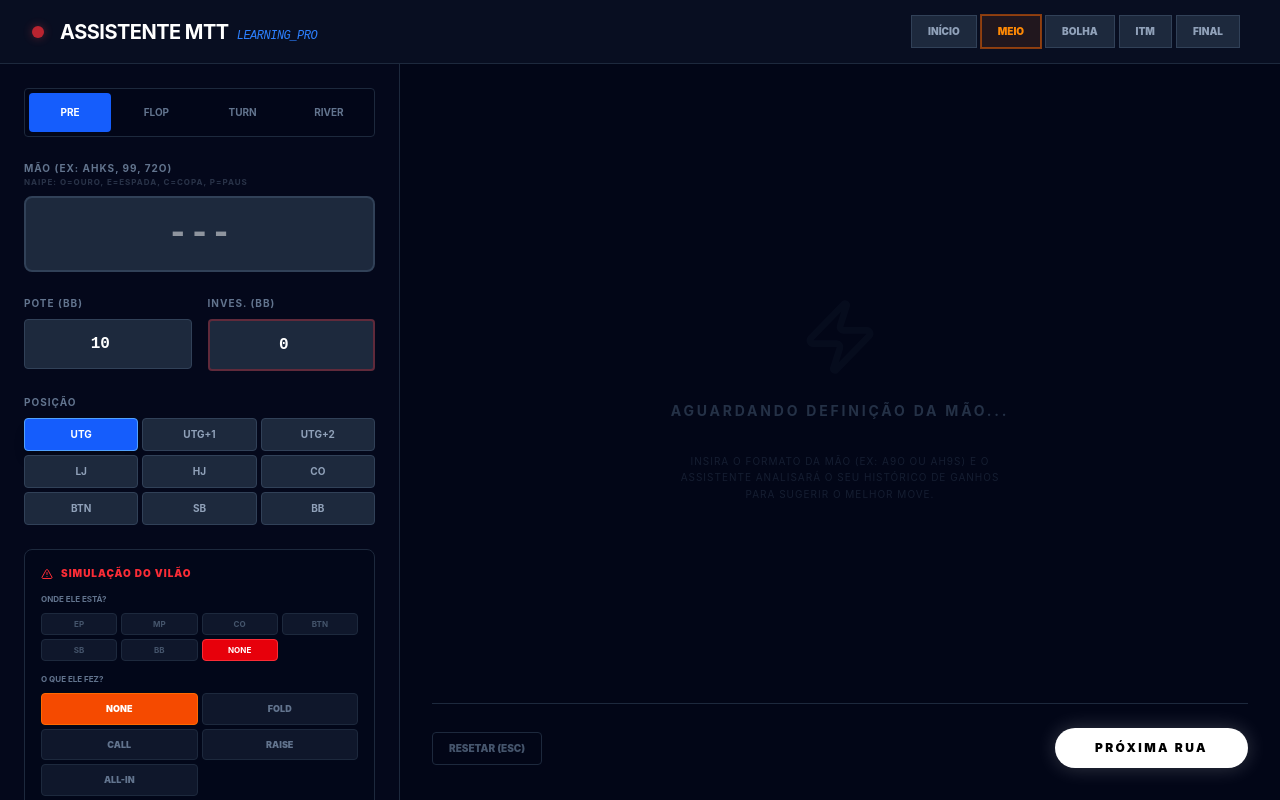
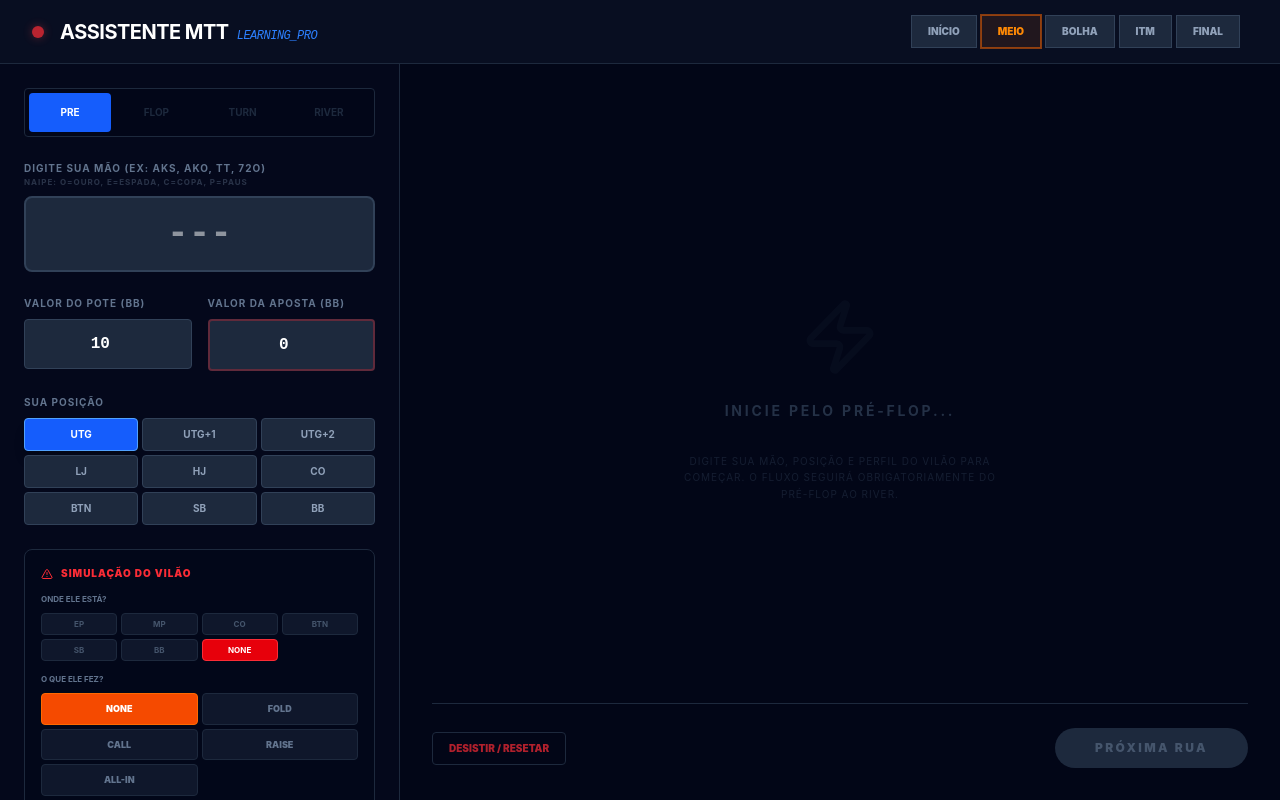
Before and after one commit to idelbrando121/MTT-Pro-Assistente, a React (Vite) app: page / in a window 1280 px wide. Built offline with nearby package versions, Linux system fonts and the light colour scheme.

Commit message:
feat: Add navigation and reset functionality
Implements handlers for advancing to the next street and resetting the hand input. This allows users to easily move through game states and clear the input fields after a hand. Also adds a keybinding for the escape key to trigger the fold/reset action.

```diff
--- a/src/App.tsx
+++ b/src/App.tsx
@@ -284,6 +284,33 @@ export default function App() {
     return evaluateMTT(hand, pos, stack, phase, pot, betToCall, fullBoard, learningData, villainPos, villainAction, villainProfile);
   }, [hand, pos, stack, phase, pot, betToCall, fullBoard, learningData, villainPos, villainAction, villainProfile]);
 
+  const canContinue = useMemo(() => {
+    if (street === 'PRE') return hand.length >= 2;
+    if (street === 'FLOP') return flop.trim().split(' ').length >= 3;
+    if (street === 'TURN') return turn.length >= 2;
+    if (street === 'RIVER') return river.length >= 2;
+    return false;
+  }, [street, hand, flop, turn, river]);
+
+  const handleNextStreet = () => {
+    if (!canContinue) return;
+    if (street === 'PRE') setStreet('FLOP');
+    else if (street === 'FLOP') setStreet('TURN');
+    else if (street === 'TURN') setStreet('RIVER');
+    setTimeout(() => inputRef.current?.focus(), 10);
+  };
+
+  const handleFold = () => {
+    setHand('');
+    setFlop('');
+    setTurn('');
+    setRiver('');
+    setStreet('PRE');
+    setBetToCall(0);
+    setVillainAction('NONE');
+    setVillainPos('NONE');
+  };
+
   const recordOutcome = (won: boolean) => {
     if (!hand) return;
     const handKey = hand.toLowerCase().replace(/[eocp]/g, 'x');
@@ -310,17 +337,16 @@ export default function App() {
         inputRef.current?.focus();
       }
       if (e.key === 'Escape') {
-        setHand('');
-        setFlop('');
-        setTurn('');
-        setRiver('');
-        setBetToCall(0);
-        setStreet('PRE');
+        handleFold();
       }
     };
     window.addEventListener('keydown', handleKeyDown);
     return () => window.removeEventListener('keydown', handleKeyDown);
   }, []);
+
+  const nextStreetLabel = street === 'PRE' ? 'CONTINUAR PARA O FLOP?' :
+                          street === 'FLOP' ? 'CONTINUAR PARA O TURN?' :
+                          street === 'TURN' ? 'CONTINUAR PARA O RIVER?' : '';
 
   return (
     <div className="h-screen w-full bg-slate-950 text-slate-200 font-sans flex flex-col overflow-hidden select-none">
@@ -352,29 +378,40 @@ export default function App() {
         <div className="w-full md:w-[400px] border-b md:border-b-0 md:border-r border-slate-800 p-6 flex flex-col gap-6 bg-slate-900/20 overflow-y-auto">
 
           <div className="flex gap-1 p-1 bg-slate-950 rounded border border-slate-800">
-            {(['PRE', 'FLOP', 'TURN', 'RIVER'] as Street[]).map(s => (
-              <button
-                key={s}
-                onClick={() => setStreet(s)}
-                className={`flex-1 py-3 text-[10px] font-bold rounded uppercase transition-colors ${street === s ? 'bg-blue-600 text-white' : 'text-slate-500 hover:bg-slate-900'}`}
-              >
-                {s}
-              </button>
-            ))}
+            {(['PRE', 'FLOP', 'TURN', 'RIVER'] as Street[]).map(s => {
+              const isActive = street === s;
+              const isLocked = (s === 'FLOP' && !hand) ||
+                               (s === 'TURN' && (!hand || !flop)) ||
+                               (s === 'RIVER' && (!hand || !flop || !turn));
+              return (
+                <button
+                  key={s}
+                  onClick={() => !isLocked && setStreet(s)}
+                  disabled={isLocked}
+                  className={`flex-1 py-3 text-[10px] font-bold rounded uppercase transition-colors ${isActive ? 'bg-blue-600 text-white' : isLocked ? 'text-slate-800 cursor-not-allowed' : 'text-slate-500 hover:bg-slate-900'}`}
+                >
+                  {s}
+                </button>
+              );
+            })}
           </div>
 
           <div className="flex flex-col gap-4">
             {street === 'PRE' && (
               <div className="flex flex-col gap-2">
                 <label className="text-[10px] uppercase tracking-widest text-slate-500 font-bold">
-                  Mão (Ex: AhKs, 99, 72o)
+                  Digite sua mão (Ex: AKs, AKo, TT, 72o)
                   <span className="block text-[8px] opacity-40">Naipe: o=ouro, e=espada, c=copa, p=paus</span>
                 </label>
                 <input
                   ref={inputRef}
                   type="text"
                   value={hand}
-                  onChange={(e) => setHand(e.target.value)}
+                  onChange={(e) => {
+                    const val = e.target.value;
+                    if (val.toLowerCase() === 'desistir') handleFold();
+                    else setHand(val);
+                  }}
                   className="bg-slate-800 border-2 border-slate-700 text-4xl p-4 font-mono font-bold text-white text-center focus:border-blue-500 outline-none rounded-lg uppercase"
                   placeholder="---"
                 />
@@ -384,14 +421,18 @@ export default function App() {
             {street === 'FLOP' && (
               <div className="flex flex-col gap-2">
                 <label className="text-[10px] uppercase tracking-widest text-slate-500 font-bold">
-                  Flop (Ex: As 7o 2c)
+                  Digite as 3 cartas do flop (Ex: A 7 2)
                   <span className="block text-[8px] opacity-40">Espaçado. Ex: Ad 7h 2c</span>
                 </label>
                 <input
                   ref={inputRef}
                   type="text"
                   value={flop}
-                  onChange={(e) => setFlop(e.target.value)}
+                  onChange={(e) => {
+                    const val = e.target.value;
+                    if (val.toLowerCase() === 'desistir') handleFold();
+                    else setFlop(val);
+                  }}
                   className="bg-slate-800 border-2 border-slate-700 text-3xl p-4 font-mono font-bold text-white text-center focus:border-blue-500 outline-none rounded-lg uppercase"
                   placeholder="--- --- ---"
                 />
@@ -400,12 +441,16 @@ export default function App() {
 
             {street === 'TURN' && (
               <div className="flex flex-col gap-2">
-                <label className="text-[10px] uppercase tracking-widest text-slate-500 font-bold">Turn (4ª carta)</label>
+                <label className="text-[10px] uppercase tracking-widest text-slate-500 font-bold">Digite a 4ª carta do turn</label>
                 <input
                   ref={inputRef}
                   type="text"
                   value={turn}
-                  onChange={(e) => setTurn(e.target.value)}
+                  onChange={(e) => {
+                    const val = e.target.value;
+                    if (val.toLowerCase() === 'desistir') handleFold();
+                    else setTurn(val);
+                  }}
                   className="bg-slate-800 border-2 border-slate-700 text-3xl p-4 font-mono font-bold text-white text-center focus:border-blue-500 outline-none rounded-lg uppercase"
                   placeholder="---"
                 />
@@ -414,12 +459,16 @@ export default function App() {
 
             {street === 'RIVER' && (
               <div className="flex flex-col gap-2">
-                <label className="text-[10px] uppercase tracking-widest text-slate-500 font-bold">River (5ª carta)</label>
+                <label className="text-[10px] uppercase tracking-widest text-slate-500 font-bold">Digite a 5ª carta do river</label>
                 <input
                   ref={inputRef}
                   type="text"
                   value={river}
-                  onChange={(e) => setRiver(e.target.value)}
+                  onChange={(e) => {
+                    const val = e.target.value;
+                    if (val.toLowerCase() === 'desistir') handleFold();
+                    else setRiver(val);
+                  }}
                   className="bg-slate-800 border-2 border-slate-700 text-3xl p-4 font-mono font-bold text-white text-center focus:border-blue-500 outline-none rounded-lg uppercase"
                   placeholder="---"
                 />
@@ -429,7 +478,7 @@ export default function App() {
 
           <div className="grid grid-cols-2 gap-4">
             <div className="flex flex-col gap-2">
-              <label className="text-[10px] uppercase tracking-widest text-slate-500 font-bold">Pote (BB)</label>
+              <label className="text-[10px] uppercase tracking-widest text-slate-500 font-bold">Valor do Pote (BB)</label>
               <input
                 type="number"
                 value={pot}
@@ -438,7 +487,7 @@ export default function App() {
               />
             </div>
             <div className="flex flex-col gap-2">
-              <label className="text-[10px] uppercase tracking-widest text-slate-500 font-bold">Inves. (BB)</label>
+              <label className="text-[10px] uppercase tracking-widest text-slate-500 font-bold">Valor da Aposta (BB)</label>
               <input
                 type="number"
                 value={betToCall}
@@ -449,7 +498,7 @@ export default function App() {
           </div>
 
           <div className="flex flex-col gap-2">
-            <label className="text-[10px] uppercase tracking-widest text-slate-500 font-bold">Posição</label>
+            <label className="text-[10px] uppercase tracking-widest text-slate-500 font-bold">Sua Posição</label>
             <div className="grid grid-cols-3 gap-1">
               {POSITIONS.map((p) => (
                 <button
@@ -626,13 +675,37 @@ export default function App() {
                     </button>
                   </div>
                 </div>
+
+                {canContinue && street !== 'RIVER' && (
+                  <motion.div
+                    initial={{ opacity: 0, y: 10 }}
+                    animate={{ opacity: 1, y: 0 }}
+                    className="mt-6 p-6 bg-blue-600/10 border-2 border-blue-500/30 rounded-2xl flex flex-col items-center gap-4"
+                  >
+                    <div className="text-sm font-black text-blue-400 uppercase tracking-[0.2em]">{nextStreetLabel}</div>
+                    <div className="flex gap-4 w-full max-w-xs">
+                       <button
+                         onClick={handleNextStreet}
+                         className="flex-1 bg-blue-600 hover:bg-blue-500 text-white py-3 rounded-full font-black text-xs uppercase tracking-widest transition-all shadow-[0_0_20px_rgba(37,99,235,0.3)]"
+                       >
+                         SIM (Seguir)
+                       </button>
+                       <button
+                         onClick={handleFold}
+                         className="flex-1 bg-slate-800 hover:bg-slate-700 text-slate-400 py-3 rounded-full font-black text-xs uppercase tracking-widest transition-all"
+                       >
+                         NÃO (Desistir)
+                       </button>
+                    </div>
+                  </motion.div>
+                )}
               </motion.div>
             ) : (
               <div className="flex-1 flex flex-col items-center justify-center text-slate-700">
                 <Zap className="w-20 h-20 mb-6 opacity-10" />
-                <p className="text-sm animate-pulse tracking-[0.2em] uppercase font-bold">Aguardando definição da mão...</p>
+                <p className="text-sm animate-pulse tracking-[0.2em] uppercase font-bold">Inicie pelo PRÉ-FLOP...</p>
                 <div className="mt-8 text-[10px] opacity-40 uppercase tracking-widest max-w-xs text-center leading-relaxed">
-                  Insira o formato da mão (ex: A9o ou Ah9s) e o assistente analisará o seu histórico de ganhos para sugerir o melhor move.
+                  Digite sua mão, posição e perfil do vilão para começar. O fluxo seguirá obrigatoriamente do pré-flop ao river.
                 </div>
               </div>
             )}
@@ -640,20 +713,19 @@ export default function App() {
 
           <div className="mt-auto pt-6 flex justify-between items-center border-t border-slate-800">
             <button
-              onClick={() => { setHand(''); setFlop(''); setTurn(''); setRiver(''); setStreet('PRE'); setBetToCall(0); }}
-              className="px-4 py-2 border border-slate-800 rounded text-[10px] font-black text-slate-600 hover:bg-slate-900 hover:text-slate-400 uppercase transition-all"
+              onClick={handleFold}
+              className="px-4 py-2 border border-slate-800 rounded text-[10px] font-black text-red-500/70 hover:bg-red-500 hover:text-white hover:border-red-500 uppercase transition-all"
             >
-              Resetar (ESC)
+              Desistir / Resetar
             </button>
             <button
-              onClick={() => {
-                if (street === 'PRE') setStreet('FLOP');
-                else if (street === 'FLOP') setStreet('TURN');
-                else if (street === 'TURN') setStreet('RIVER');
-                else setStreet('PRE');
-                setTimeout(() => inputRef.current?.focus(), 10);
-              }}
-              className="bg-white text-black px-10 py-3 rounded-full font-black text-xs tracking-[0.2em] shadow-[0_0_20px_rgba(255,255,255,0.2)] hover:scale-105 transition-all uppercase"
+              onClick={handleNextStreet}
+              disabled={!canContinue || street === 'RIVER'}
+              className={`px-10 py-3 rounded-full font-black text-xs tracking-[0.2em] transition-all uppercase ${
+                canContinue && street !== 'RIVER'
+                  ? 'bg-white text-black shadow-[0_0_20px_rgba(255,255,255,0.2)] hover:scale-105'
+                  : 'bg-slate-800 text-slate-600 cursor-not-allowed'
+              }`}
             >
               Próxima Rua
             </button>
```
